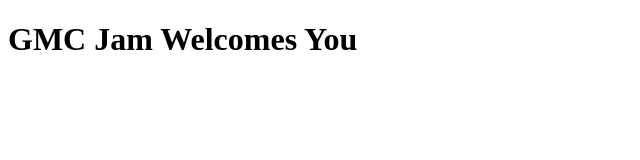
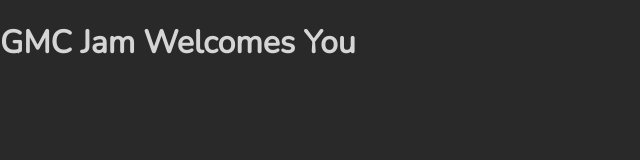
Before and after one commit to Alphish/gmc-jam, a plain HTML site: page docs/index.html in a window 1280 px wide. Shown: the whole page, without its empty margins (0-640 px from the left). Drawn offline with nearby package versions, Linux system fonts and the light colour scheme.

Commit message:
ISS-1: Created a rudimentary stylesheet (based on Dan's page)

```diff
--- a/docs/index.html
+++ b/docs/index.html
@@ -1,6 +1,7 @@
 <!doctype html>
 <html>
   <head>
+    <link rel="stylesheet" media="screen" href="/styles.css">
     <title>GMC Jam Home</title>
   </head>
   <body>
--- /dev/null
+++ b/docs/styles.css
@@ -0,0 +1,10 @@
+@import url('https://fonts.googleapis.com/css2?family=Nunito&display=swap');
+
+html, body {
+    margin: 0px;
+    font-size: 16px;
+    font-family: "Nunito",Arial,Verdana,Helvetica,sans-serif;
+    height: 100%;
+    background-color: #292929;
+    color: #d5d5d5;
+}
```
